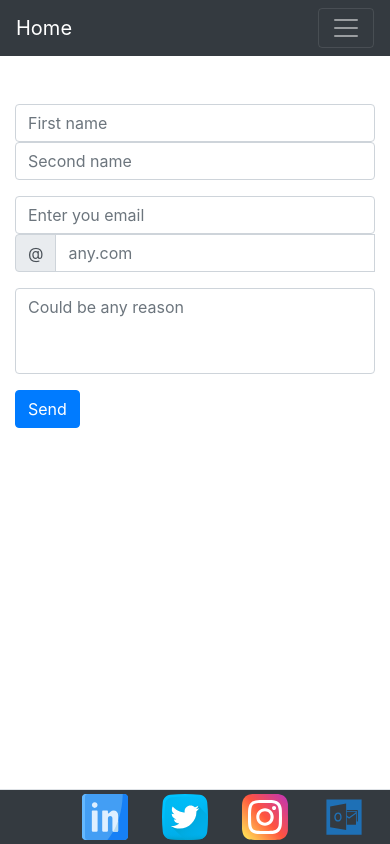
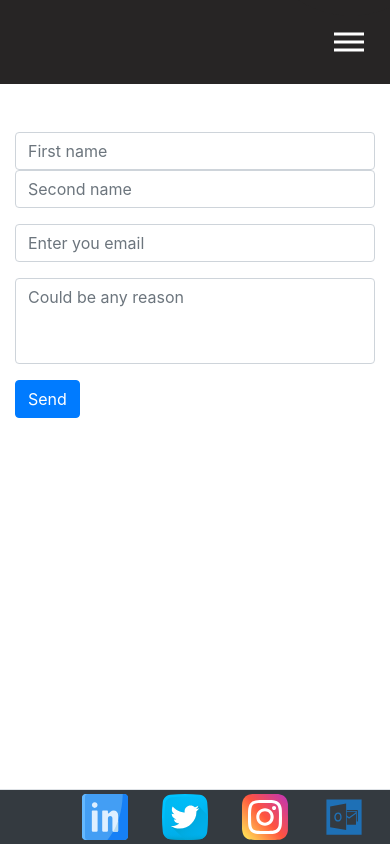
Before and after one commit to MassaAgustin/portafolio, a React (Create React App) app: page /contact in a window 390 px wide. Built offline with nearby package versions, Linux system fonts and the light colour scheme.

Commit message:
Nav bar created

```diff
--- a/src/App.css
+++ b/src/App.css
@@ -5,7 +5,8 @@
 }
 
 :root{
-    --primary-color: #28B26F
+    --primary-color: #28B26F;
+    --secondary-color: #272525;
 }
 
 .main-loader{
@@ -16,8 +17,8 @@
 
 #logo{
     position: absolute;
-    height: 80%;
-    width: 80%;
+    height: 90%;
+    width: 90%;
     top: 50%;
     left: 50%;
     pointer-events: none;
--- a/src/App.js
+++ b/src/App.js
@@ -1,7 +1,10 @@
-import React, { useState, Fragment } from 'react'
+import React from 'react'
 import { Navigation } from './navigation/Navigation'
 
 import EmailProvider from './context/Provider'
+
+import { Header } from './components/Header'
+import { Footer } from './components/Footer'
 
 
 import 'bootstrap/dist/css/bootstrap.min.css';
@@ -12,11 +15,11 @@ function App() {
 
 
   return (
-    <Fragment>
-      <EmailProvider>
-        <Navigation />
-      </EmailProvider>
-    </Fragment>
+    <EmailProvider>
+      <Header />
+      <Navigation />
+      <Footer />
+    </EmailProvider>
   )
 }
 
--- /dev/null
+++ b/src/assets/expresiones/expresiones.js
@@ -0,0 +1,5 @@
+export const expresiones = {
+    name: /^([A-ZÁÉÍÓÚ]?[a-zñáéíóú]+[\s]*)+$/,
+    email: /^[a-zA-Z0-9_.+-]+@[a-zA-Z0-9]+\.[a-zA-Z0-9-.]+$/,
+    description: /^[a-zA-Z0-9-.,!:?\s]{30,200}$/
+}
--- a/src/components/Advert.js
+++ b/src/components/Advert.js
@@ -5,16 +5,16 @@ import EmailContext from '../context/Context'
 
 export const Advert = (props) => {
 
-    const { toggleSend } = useContext(EmailContext)
+    const { setIsNotify } = useContext(EmailContext)
 
-    const toggleShow = () => {
-        toggleSend()
+    const handleShow = () => {
+        setIsNotify(false)
     }
 
     const { mode, text, text2, textHead, textFoot, ...rest } = props;
 
     return (
-        <Alert variant={mode} onClose={toggleShow} dismissible>
+        <Alert variant={mode} onClose={handleShow} dismissible>
             {textHead && <Alert.Heading>{textHead}</Alert.Heading>}
             <p>
                 {text}
--- a/src/components/ContactForm.js
+++ b/src/components/ContactForm.js
@@ -2,6 +2,8 @@ import React, { useContext, useState, useEffect } from 'react'
 import { useInputValue } from '../customHooks/useInputValue'
 
 import EmailContext from '../context/Context'
+
+import { expresiones } from '../assets/expresiones/expresiones'
 
 import { Container, Form, Row, Col, InputGroup, Button } from 'react-bootstrap'
 
@@ -9,17 +11,20 @@ export const ContactForm = () => {
 
     const name = useInputValue('');
     const secondName = useInputValue('')
-    const email = useInputValue();
-    const domain = useInputValue('');
+    const email = useInputValue('');
     const description = useInputValue('');
 
     const [validName, setValidName] = useState(false)
     const [validEmail, setValidEmail] = useState(false)
-    const [validDomain, setValidDomain] = useState(false)
+    const [validDescription, setValidDescription] = useState(false)
 
-    let first = true
+    const { setIsNotify, sendMessage } = useContext(EmailContext)
 
-    const { isSendEmail, toggleSend, sendEmail } = useContext(EmailContext)
+
+    useEffect(() => {
+
+        return () => setIsNotify(false)
+    }, [])
 
     const inputSimple = {
         md: 12,
@@ -33,7 +38,6 @@ export const ContactForm = () => {
 
     const nextFocus = (event, objId) => {
         if (event.code == 'Enter') {
-            console.log("presiono enter")
             const obj = document.getElementById(objId);
             if (obj)
                 obj.focus();
@@ -44,11 +48,11 @@ export const ContactForm = () => {
         return (
             <Row className="mb-3 justify-content-center" >
                 <Col {...inputDouble}>
-                    <Form.Control id="contactName" onKeyPress={(event) => nextFocus(event, 'contactSecond')} placeholder="First name" {...name} isValid={validName ? true : false} isInvalid={(validName || first) ? false : true} />
-                    <Form.Control.Feedback type="invalid">name is required</Form.Control.Feedback>
+                    <Form.Control name="name" id="contactName" onBlur={validForm} onKeyUp={validForm} onKeyPress={(event) => nextFocus(event, 'contactSecond')} placeholder="First name" {...name} isValid={validName ? true : false} isInvalid={(!validName && name.value) ? true : false} />
+                    <Form.Control.Feedback type="invalid">Name is required</Form.Control.Feedback>
                 </Col>
                 <Col {...inputDouble}>
-                    <Form.Control id="contactSecond" onKeyPress={(event) => nextFocus(event, 'contactEmail')} placeholder="Second name" {...secondName} />
+                    <Form.Control name="secondName" id="contactSecond" onKeyPress={(event) => nextFocus(event, 'contactEmail')} placeholder="Second name" {...secondName} />
                 </Col>
             </Row>
         )
@@ -57,18 +61,9 @@ export const ContactForm = () => {
     const InputEmail = () => {
         return (
             <Row className="mb-3 justify-content-center" >
-                <Col {...inputDouble}>
-                    <Form.Control id="contactEmail" onKeyPress={(event) => nextFocus(event, 'contactDomain')} placeholder="Enter you email" {...email} isValid={validEmail ? true : false} isInvalid={(validEmail || first) ? false : true} />
-                    <Form.Control.Feedback type="invalid">mail does not exist</Form.Control.Feedback>
-                </Col>
-                <Col {...inputDouble}>
-                    <InputGroup >
-                        <InputGroup.Prepend>
-                            <InputGroup.Text>@</InputGroup.Text>
-                        </InputGroup.Prepend>
-                        <Form.Control id="contactDomain" onKeyPress={(event) => nextFocus(event, 'contactDescription')} type="email" placeholder="any.com" {...domain} isValid={validDomain ? true : false} isInvalid={(!validDomain || first) ? false : true} />
-                        <Form.Control.Feedback type="invalid">@{domain.value} not exist</Form.Control.Feedback>
-                    </InputGroup>
+                <Col {...inputSimple}>
+                    <Form.Control name="email" id="contactEmail" onBlur={validForm} onKeyUp={validForm} onKeyPress={(event) => nextFocus(event, 'contactDescription')} placeholder="Enter you email" {...email} isValid={validEmail ? true : false} isInvalid={(!validEmail && email.value) ? true : false} />
+                    <Form.Control.Feedback type="invalid">Email is required</Form.Control.Feedback>
                 </Col>
             </Row>
         )
@@ -78,38 +73,54 @@ export const ContactForm = () => {
         return (
             <Row className="mb-3 justify-content-center" >
                 <Col {...inputSimple}>
-                    <Form.Control id="contactDescription" onKeyPress={(event) => nextFocus(event, 'contactButton')} as="textarea" rows={3} placeholder="Could be any reason" {...description} style={{ resize: "none" }} />
+                    <Form.Control name="description" id="contactDescription" onBlur={validForm} onKeyUp={validForm} onKeyPress={(event) => nextFocus(event, 'contactButton')} as="textarea" rows={3} placeholder="Could be any reason" {...description} style={{ resize: "none" }} isValid={validDescription ? true : false} isInvalid={(!validDescription && description.value) ? true : false}/>
+                    <Form.Control.Feedback type="invalid">Description is required, and contains 30-300 characters</Form.Control.Feedback>
                 </Col>
             </Row>
         )
     }
 
-    const handleEmail = async () => {
-        const body = {
-            name: name.value,
-            secondName: secondName.value,
-            email: email.value,
-            domain: domain.value,
-            description: description.value
+    const validForm = () => {
+
+        setValidName(expresiones.name.test(name.value))
+
+        setValidEmail(expresiones.email.test(email.value))
+
+        setValidDescription(expresiones.description.test(description.value))
+    }
+
+    const clearInputs = () => {
+        name.reset()
+        secondName.reset()
+        email.reset()
+        description.reset()
+    }
+
+    const handleNotify = () => {
+
+        if (validName && validEmail && validDescription) {
+            sendMessage("success","Email sent succesfully","I will answer soon")
+            clearInputs()
+            validForm()
+        }else{
+            sendMessage("danger","Check inputs fields","ups")
+            validForm()
         }
-        if (name.value) setValidName(true); else setValidName(false)
-        if (email.value) setValidEmail(true); else setValidEmail(false)
-        if (domain.value.includes('com')) setValidDomain(true); else setValidDomain(false)
-        first = true
-        if (validName && validEmail && validDomain)
-            await sendEmail(body)
+        setTimeout(() => {
+            setIsNotify(false)
+        }, 5000)
     }
 
     return (
 
         <Container fluid className="mt-5 justify-content-center">
-            <Form>
+            <Form id="contactForm">
                 {InputName()}
                 {InputEmail()}
                 {InputDescription()}
                 <Row className="justify-content-center" >
                     <Col {...inputSimple}>
-                        <Button id="contactButton" onClick={handleEmail}>Send</Button>
+                        <Button id="contactButton" onClick={handleNotify}>Send</Button>
                     </Col>
                 </Row>
             </Form>
--- a/src/components/Header.js
+++ b/src/components/Header.js
@@ -5,22 +5,18 @@ import { NavBar } from './NavBar'
 
 import EmailContext from '../context/Context'
 
-import config from '../config.json'
-
 export const Header = (props) => {
 
-    const { isSendEmail, bodyEmail } = useContext(EmailContext);
+    const { isNotify, bodyMessage } = useContext(EmailContext);
 
     return (
         <Fragment>
             <NavBar />
-            { isSendEmail &&
+            { isNotify &&
                 <Advert
-                    mode={"success"}
-                    text={`Full Name: ${bodyEmail.fullName} | from: ${bodyEmail.email} | to: ${config.email}`}
-                    text2={`Message: ${bodyEmail.description}`}
-                    textHead={"Email sent successfully"}
-                    textFoot={"I will answer soon"}
+                    mode={bodyMessage.type}
+                    textHead={bodyMessage.title}
+                    textFoot={bodyMessage.textFoot}
                 />}
         </Fragment>
     )
--- a/src/components/MainLoader.js
+++ b/src/components/MainLoader.js
@@ -6,10 +6,6 @@ import { MainImage } from '../assets/main.js'
 
 const MainLoader = (props) => {
 
-   /*  const logos = document.querySelectorAll("#logo path")
-    logos.forEach((logo, index) => {
-        console.log("elemento: ",index," tamaño: ", `${Math.round(logo.getTotalLength())}px`)
-    }) */
     return (
         <div className="main-loader" onClick={props.onClick} >
             <MainImage />
--- /dev/null
+++ b/src/components/NavBar.css
@@ -0,0 +1,82 @@
+*{
+    margin: 0;
+    padding: 0;
+    box-sizing: border-box;
+}
+
+nav{
+    height: 10vh;
+    background: var(--secondary-color);
+}
+
+.nav-links{
+    display: flex;
+    list-style: none;
+    width: 50%;
+    height: 100%;
+    justify-content: space-around;
+    align-items: center;
+    margin-left: auto;
+}
+
+.nav-links li a {
+    color: white;
+    text-decoration: none;
+    font-size: 1rem;
+}
+
+@media screen and (max-width: 768px){
+
+    .line{
+        width: 30px;
+        height: 3px;
+        background: white;
+        margin: 5px;
+    }
+
+    nav {
+        position: relative;
+    }
+
+    .menu{
+        position: absolute;
+        cursor: pointer;
+        right: 5%;
+        top: 50%;
+        transform: translate(-5%, -50%);
+        z-index: 2;
+    }
+    .nav-links{
+        position: fixed;
+        height: 100vh;
+        width: 100%;
+        background: var(--secondary-color);
+        flex-direction: column;
+        clip-path: circle(100px at 90% -10%);
+        -webkit-clip-path: circle(100px at 90% -10%);
+        transition: all 1s ease-out;
+        pointer-events: none;
+    }
+
+    .nav-links.open{
+        clip-path: circle(1000px at 90% -10%);
+        -webkit-clip-path: circle(1000px at 90% -10%);
+        pointer-events: all;
+    }
+
+    .nav-links li {
+        opacity: 0;
+    }
+    .nav-links li:nth-child(1){
+        transition: all 0.5s easy 0.2s;
+    }
+    .nav-links li:nth-child(2){
+        transition: all 0.5s easy 0.4s;
+    }
+    .nav-links li:nth-child(3){
+        transition: all 0.5s easy 0.6s;
+    }
+    li.fade{
+        opacity: 1;
+    }
+}
--- a/src/components/NavBar.js
+++ b/src/components/NavBar.js
@@ -1,40 +1,34 @@
-import React from 'react'
+import React, { useState } from 'react'
 
-import { Navbar, Nav, OverlayTrigger, Popover } from 'react-bootstrap'
-
-import { Link } from 'react-router-dom'
-
-const DetailsMe = (
-    <Popover id="popoverDetailMe" className="bg-secondary">
-        <Popover.Title as="h3" className="bg-dark text-light">Hey there! I want improve</Popover.Title>
-        <Popover.Content className="text-light">
-            <ul>
-                <li><strong>Soft</strong> skills</li>
-                <li>English</li>
-                <li>Hard skills</li>
-                <li>Mobile tech</li>
-            </ul>
-        </Popover.Content>
-    </Popover>
-);
+import './NavBar.css'
 
 export const NavBar = () => {
 
+    const [open, setOpen] = useState(false)
+
+    const getClassLink = () => {
+        if(open)
+            return "nav-links open"
+        else
+            return "nav-links"
+    }
+
+    const getClassLi = () => {
+        return open ? "fade" : ""
+    }
+
     return (
-        <Navbar collapseOnSelect={true} expand="lg" bg="dark" variant="dark" >
-            <Navbar.Brand as={Link} to="/" >Home</Navbar.Brand>
-            <Navbar.Toggle aria-controls="responsive-navbar-nav" />
-            <Navbar.Collapse id="responsive-navbar-nav">
-                <Nav className="mr-auto">
-                    <Nav.Link as={Link} to="/aboutme">About Me</Nav.Link>
-                    <Nav.Link as={Link} to="/contact">Contact</Nav.Link>
-                </Nav>
-                <Nav>
-                    <OverlayTrigger trigger="hover" placement="bottom" overlay={DetailsMe}  >
-                        <Nav.Link href="">Agustin Massa, Software Developer</Nav.Link>
-                    </OverlayTrigger>
-                </Nav>
-            </Navbar.Collapse>
-        </Navbar>
+        <nav>
+            <div className="menu" onClick={() => setOpen(!open)}>
+                <div className="line" />
+                <div className="line" />
+                <div className="line" />
+            </div>
+            <ul className={getClassLink()}>
+                <li className={getClassLi()}><a href="">About</a></li>
+                <li className={getClassLi()}><a href="">Projects</a></li>
+                <li className={getClassLi()}><a href="">Contact</a></li>
+            </ul>
+        </nav>
     )
 }
--- a/src/context/Provider.js
+++ b/src/context/Provider.js
@@ -3,26 +3,24 @@ import EmailContext from './Context'
 
 export default function EmailProvider({ children }) {
 
-    const [isSendEmail, setIsSendEmail] = useState(false)
-    const [bodyEmail, setBodyEmail] = useState('')
+    const [isNotify, setIsNotify] = useState(false)
+    const [bodyMessage, setBodyMessage] = useState('')
 
-    const sendEmail = async (body) => {
+    const sendMessage = async (type,title,footer) => {
 
-        setBodyEmail({
-            fullName: `${body.secondName} ${body.name}`,
-            email: `${body.email}@${body.domain}`,
-            description: body.description
+        setBodyMessage({
+            type: type,
+            title: title,
+            textFoot: footer
         })
-        setIsSendEmail(!isSendEmail)
+        setIsNotify(true)
     }
 
     const value = {
-        isSendEmail,
-        bodyEmail,
-        toggleSend: () => {
-            setIsSendEmail(!isSendEmail)
-        },
-        sendEmail
+        isNotify,
+        bodyMessage,
+        setIsNotify,
+        sendMessage
     }
     return (
         <EmailContext.Provider value={value}>
--- a/src/customHooks/useInputValue.js
+++ b/src/customHooks/useInputValue.js
@@ -6,6 +6,10 @@ export const useInputValue = initialValue => {
 
     const onChange = e => setValue(e.target.value);
 
-    return { value, onChange }
+    const reset = () => {
+        setValue('')
+    }
+
+    return { value, onChange, reset}
 
 }
--- a/src/navigation/Navigation.js
+++ b/src/navigation/Navigation.js
@@ -5,21 +5,13 @@ import { Contact } from '../pages/Contact'
 import { Home } from '../pages/Home'
 import { AboutMe } from '../pages/AboutMe'
 
-import { Header } from '../components/Header'
-import { Footer } from '../components/Footer'
-
 export const Navigation = () => {
 
     return (
-        <Fragment>
-            <Router onUpdate={() => window.scrollTo(0, 0)}>
-                <Header />
-                <Route exact path="/" component={Home} />
-                <Route path="/aboutme" component={AboutMe} />
-                <Route path="/contact" component={Contact} />
-            </Router>
-            <Footer />
-        </Fragment>
-
+        <Router onUpdate={() => window.scrollTo(0, 0)}>
+            <Route exact path="/" component={Home} />
+            <Route path="/aboutme" component={AboutMe} />
+            <Route path="/contact" component={Contact} />
+        </Router>
     )
 }
```
Also changed, not shown: 1 other file (tests, documents, lock files or other folders).
